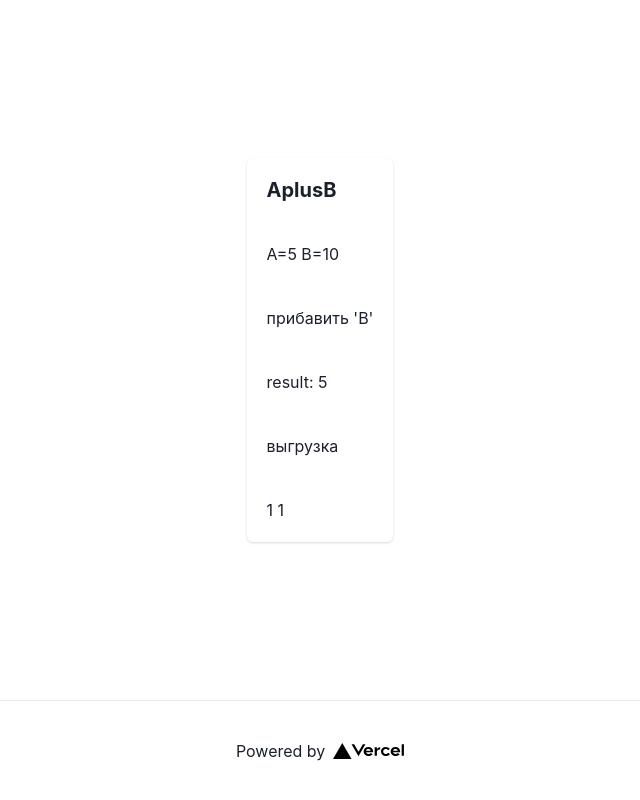
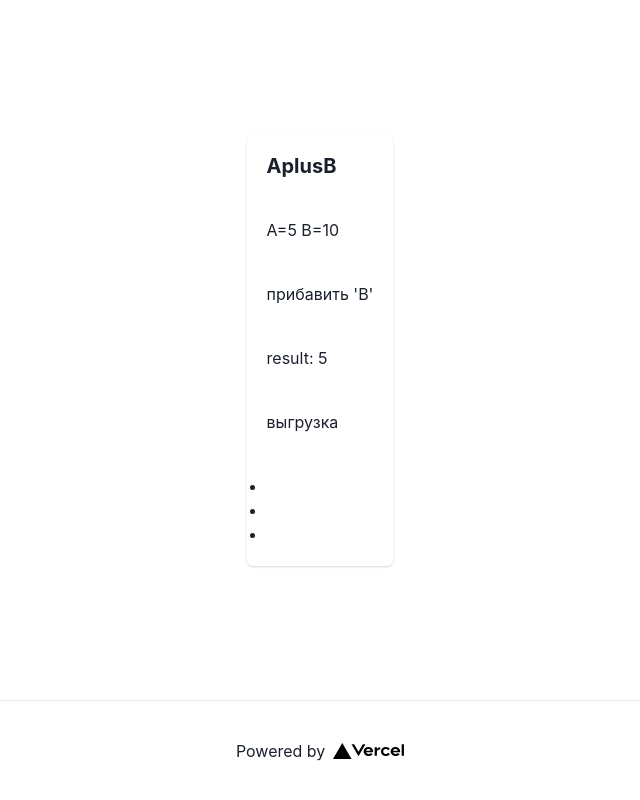
Before and after one commit to larkenson/AplusB, a Next.js app: page / in a window 1280 px wide. Shown: the whole page, without its empty margins (320-960 px from the left). Built offline with nearby package versions, Linux system fonts and the light colour scheme.

Commit message:
Update AplusB.js

```diff
--- a/pages/AplusB.js
+++ b/pages/AplusB.js
@@ -18,17 +18,9 @@ const [result, setresult] = useState(1);
     console.log("Успех:", JSON.stringify(resulte));
 
 
-    function app(){
-      const resul = resulte.map(function(item) {
-        return <tr key={item.id}>
-          <td>{item.id}</td>
-          <td>{item.title}</td>
-        </tr>;
-    });
 
 
-    }
-     setresult({app});
+     setresult(resulte);
     console.log(resulte);
   }
   catch (error) {
@@ -61,10 +53,14 @@ const [result, setresult] = useState(1);
       </CardFooter>
 
       <CardBody>
-        <Text> {result.toString() } {JSON.stringify(result)}</Text>
+        <ul>
+        <li key={result.id}>{result.id}</li>
+        <li key={result.title}>{result.title}</li>
+        <li key={result.completed}>{result?.completed?.toString()}</li>
+        </ul>
       </CardBody>
 
   </Card>
   </SimpleGrid>
   )
-}
+  }
```
